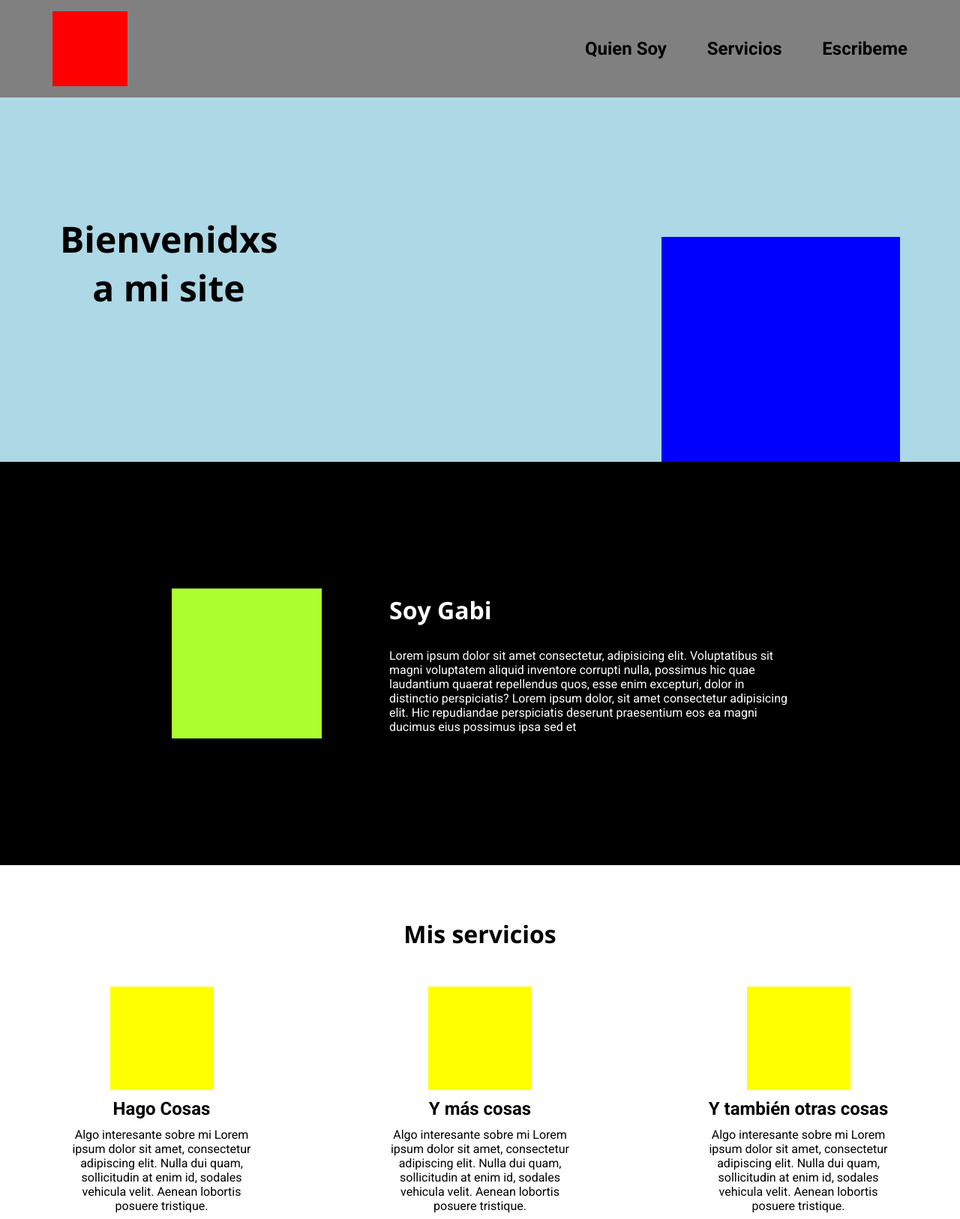
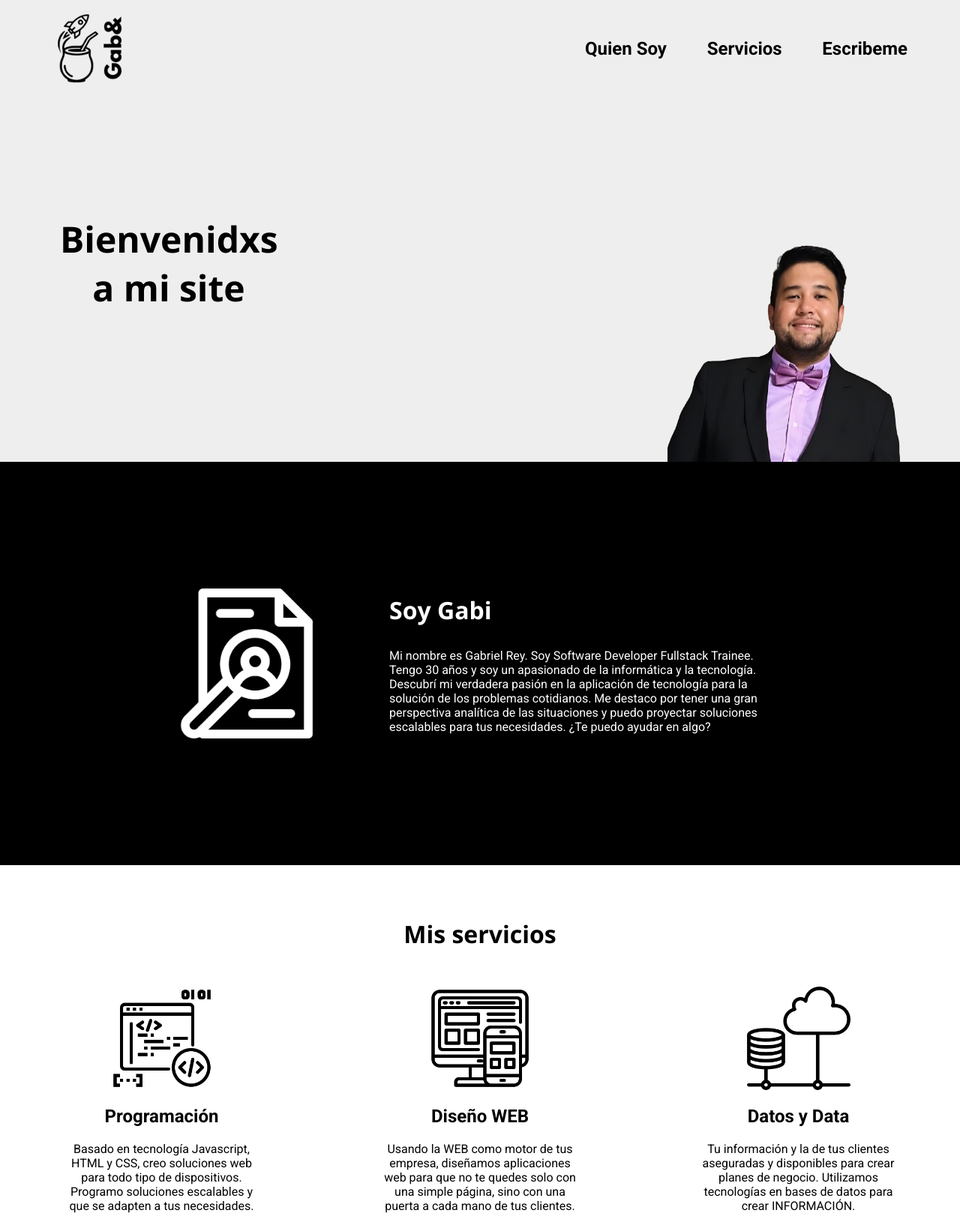
Before and after one commit to rgma1219/sd-l2-maquetado, a plain HTML site: page index.html in a window 1280 px wide. Shown: the top 1626 px of the page at 75% size. Drawn offline with nearby package versions, Linux system fonts and the light colour scheme.

Commit message:
6. Se finalizó con la etapa de maquetado. Se incluyó información e imagenes.

```diff
--- a/index.css
+++ b/index.css
@@ -11,7 +11,7 @@ body {
 .header {
     width: 100%;
     height: 86px;
-    background-color: grey;
+    background-color: #eee;
     display: flex;
     justify-content: space-between;
     align-items: center;
@@ -20,12 +20,7 @@ body {
 
 @media (min-width: 769px) {
     .header {
-        width: 100%;
         height: 130px;
-        background-color: grey;
-        display: flex;
-        justify-content: space-between;
-        align-items: center;
         padding: 0 70px;
     }
 }
@@ -33,14 +28,20 @@ body {
 .header__logo {
     width: 54px;
     height: 54px;
-    background-color: red;
+}
+
+.img__logo {
+    width: 54px;
 }
 
 @media (min-width: 769px) {
     .header__logo {
         width: 100px;
         height: 100px;
-        background-color: red;
+    }
+
+    .img__logo {
+        width: 100px;
     }
 }
 
@@ -64,8 +65,10 @@ body {
 
 .header__icono-menu {
     width: 36px;
-    height: 32px;
-    background-color: black;
+}
+
+.icono-menu {
+    width: 36px;
 }
 
 @media (min-width: 769px) {
@@ -77,7 +80,7 @@ body {
 .main {
     width: 100%;
     height: 530px;
-    background-color: lightblue;
+    background-color: #eee;
     display: flex;
     flex-direction: column;
     justify-content: space-between;
@@ -88,8 +91,6 @@ body {
     .main {
         width: 100%;
         height: 486px;
-        background-color: lightblue;
-        display: flex;
         flex-direction: row;
         align-items: flex-end;
         padding: 0 80px;
@@ -112,9 +113,11 @@ body {
 }
 
 .main__foto-mia {
-    width: 318px;
-    height: 300px;
-    background-color: blue;
+    height: 310px;
+}
+
+.main__foto {
+    height: 310px;
 }
 
 .section-1 {
@@ -189,14 +192,13 @@ body {
 .section-1__icono {
     width: 80px;
     height: 80px;
-    background-color: greenyellow;
+    color: white;
 }
 
 @media (min-width: 769px) {
     .section-1__icono {
         width: 200px;
         height: 200px;
-        background-color: greenyellow;
         margin: 0;
     }
 }
@@ -257,7 +259,11 @@ body {
 .contenedor__icono {
     width: 138px;
     height: 138px;
-    background-color: yellow;
+}
+
+.section-2__logos {
+    width: 138px;
+    height: 138px;
 }
 
 .contenedor__subtitulo {
@@ -393,7 +399,6 @@ body {
 .footer__logo {
     width: 78px;
     height: 78px;
-    background-color: pink;
     margin-bottom: 20px;
 }
 
@@ -418,7 +423,6 @@ body {
 .icono-red {
     width: 27px;
     height: 27px;
-    background-color: orange;
 }
 
 .red {
@@ -427,3 +431,8 @@ body {
     font-size: 16px;
     font-weight: 400;
 }
+
+a {
+    text-decoration: none;
+    color: black;
+}
--- a/index.html
+++ b/index.html
@@ -14,20 +14,34 @@
     </head>
     <body>
         <header class="header">
-            <div class="header__logo"></div>
+            <div class="header__logo">
+                <img
+                    src="./src/logo-gab&.png"
+                    alt="logo-gab-removebg-preview"
+                    class="img__logo"
+                />
+            </div>
             <div class="header__menu">
                 <p class="menu__link">Quien Soy</p>
                 <p class="menu__link">Servicios</p>
                 <p class="menu__link">Escribeme</p>
             </div>
-            <div class="header__icono-menu"></div>
+            <div class="header__icono-menu">
+                <img src="./src/menu.png" alt="" class="icono-menu" />
+            </div>
         </header>
         <main class="main">
             <div class="main__cont-titulo">
                 <h2 class="main__titulo-ppal">Bienvenidxs a mi site</h2>
             </div>
             <div class="main__cont-foto">
-                <div class="main__foto-mia"></div>
+                <div class="main__foto-mia">
+                    <img
+                        src="./src/yo.png"
+                        alt="foto-gabi-rey"
+                        class="main__foto"
+                    />
+                </div>
             </div>
         </main>
         <section class="section-1">
@@ -35,50 +49,73 @@
                 <div class="section-1__cont-tit-text">
                     <h3 class="section-1__titulo-secundario">Soy Gabi</h3>
                     <p class="section-1__texto">
-                        Lorem ipsum dolor sit amet consectetur, adipisicing
-                        elit. Voluptatibus sit magni voluptatem aliquid
-                        inventore corrupti nulla, possimus hic quae laudantium
-                        quaerat repellendus quos, esse enim excepturi, dolor in
-                        distinctio perspiciatis? Lorem ipsum dolor, sit amet
-                        consectetur adipisicing elit. Hic repudiandae
-                        perspiciatis deserunt praesentium eos ea magni ducimus
-                        eius possimus ipsa sed et
+                        Mi nombre es Gabriel Rey. Soy Software Developer
+                        Fullstack Trainee. Tengo 30 años y soy un apasionado de
+                        la informática y la tecnología. Descubrí mi verdadera
+                        pasión en la aplicación de tecnología para la solución
+                        de los problemas cotidianos. Me destaco por tener una
+                        gran perspectiva analítica de las situaciones y puedo
+                        proyectar soluciones escalables para tus necesidades.
+                        ¿Te puedo ayudar en algo?
                     </p>
                 </div>
-                <div class="section-1__icono"></div>
+                <div class="section-1__icono">
+                    <img
+                        src="./src/biografia.png"
+                        alt="icono-biografia"
+                        class="section-1__icono"
+                    />
+                </div>
             </div>
         </section>
         <section class="section-2">
             <h3 class="section-2__titulo-secundario">Mis servicios</h3>
             <div class="section-2__contenedor">
                 <div class="section-2__subcontenedor">
-                    <div class="contenedor__icono"><img src="" alt="" /></div>
-                    <h5 class="contenedor__subtitulo">Hago Cosas</h5>
+                    <div class="contenedor__icono">
+                        <img
+                            src="./src/codificacion.png"
+                            alt=""
+                            class="section-2__logos"
+                        />
+                    </div>
+                    <h5 class="contenedor__subtitulo">Programación</h5>
                     <p class="contenedor__texto">
-                        Algo interesante sobre mi Lorem ipsum dolor sit amet,
-                        consectetur adipiscing elit. Nulla dui quam,
-                        sollicitudin at enim id, sodales vehicula velit. Aenean
-                        lobortis posuere tristique.
+                        Basado en tecnología Javascript, HTML y CSS, creo
+                        soluciones web para todo tipo de dispositivos. Programo
+                        soluciones escalables y que se adapten a tus
+                        necesidades.
                     </p>
                 </div>
                 <div class="section-2__subcontenedor">
-                    <div class="contenedor__icono"><img src="" alt="" /></div>
-                    <h5 class="contenedor__subtitulo">Y más cosas</h5>
+                    <div class="contenedor__icono">
+                        <img
+                            src="./src/diseno-web.png"
+                            alt=""
+                            class="section-2__logos"
+                        />
+                    </div>
+                    <h5 class="contenedor__subtitulo">Diseño WEB</h5>
                     <p class="contenedor__texto">
-                        Algo interesante sobre mi Lorem ipsum dolor sit amet,
-                        consectetur adipiscing elit. Nulla dui quam,
-                        sollicitudin at enim id, sodales vehicula velit. Aenean
-                        lobortis posuere tristique.
+                        Usando la WEB como motor de tus empresa, diseñamos
+                        aplicaciones web para que no te quedes solo con una
+                        simple página, sino con una puerta a cada mano de tus
+                        clientes.
                     </p>
                 </div>
                 <div class="section-2__subcontenedor">
-                    <div class="contenedor__icono"><img src="" alt="" /></div>
-                    <h5 class="contenedor__subtitulo">Y también otras cosas</h5>
+                    <div class="contenedor__icono">
+                        <img
+                            src="./src/red.png"
+                            alt=""
+                            class="section-2__logos"
+                        />
+                    </div>
+                    <h5 class="contenedor__subtitulo">Datos y Data</h5>
                     <p class="contenedor__texto">
-                        Algo interesante sobre mi Lorem ipsum dolor sit amet,
-                        consectetur adipiscing elit. Nulla dui quam,
-                        sollicitudin at enim id, sodales vehicula velit. Aenean
-                        lobortis posuere tristique.
+                        Tu información y la de tus clientes aseguradas y
+                        disponibles para crear planes de negocio. Utilizamos
+                        tecnologías en bases de datos para crear INFORMACIÓN.
                     </p>
                 </div>
             </div>
@@ -108,21 +145,51 @@
         <footer class="footer">
             <div class="footer__contenedor">
                 <div class="footer__cont-logo-text">
-                    <div class="footer__logo"></div>
+                    <div class="footer__logo">
+                        <img
+                            src="./src/logo-gab&.png"
+                            alt="logo-gab"
+                            class="footer__logo"
+                        />
+                    </div>
                     <p class="footer__logo-text">© 2025 Gabriel</p>
                 </div>
                 <div class="footer__redes">
                     <div class="contenedor-icono-red">
-                        <div class="icono-red"></div>
-                        <p class="red">Instagram</p>
+                        <div class="icono-red">
+                            <img
+                                src="./src/instagram.png"
+                                alt="icono-instagram"
+                                class="icono-red"
+                            />
+                        </div>
+                        <p class="red">
+                            <a href="https://www.instagram.com/_reygabriel_/"
+                                >Instagram</a
+                            >
+                        </p>
                     </div>
                     <div class="contenedor-icono-red">
-                        <div class="icono-red"></div>
+                        <div class="icono-red">
+                            <img
+                                src="./src/linkedin.png"
+                                alt="icono-linkedin"
+                                class="icono-red"
+                            />
+                        </div>
                         <p class="red">Linkedin</p>
                     </div>
                     <div class="contenedor-icono-red">
-                        <div class="icono-red"></div>
-                        <p class="red">Github</p>
+                        <div class="icono-red">
+                            <img
+                                src="./src/github.png"
+                                alt="icono-github"
+                                class="icono-red"
+                            />
+                        </div>
+                        <p class="red">
+                            <a href="https://github.com/rgma1219">Github</a>
+                        </p>
                     </div>
                 </div>
             </div>
```
Also changed, not shown: src/biografia.png (added), src/codificacion.png (added), src/diseno-web.png (added), src/github.png (added), src/instagram.png (added), src/linkedin.png (added), src/logo-gab&.png (added), src/menu.png (added), src/red.png (added), src/yo.png (added).
